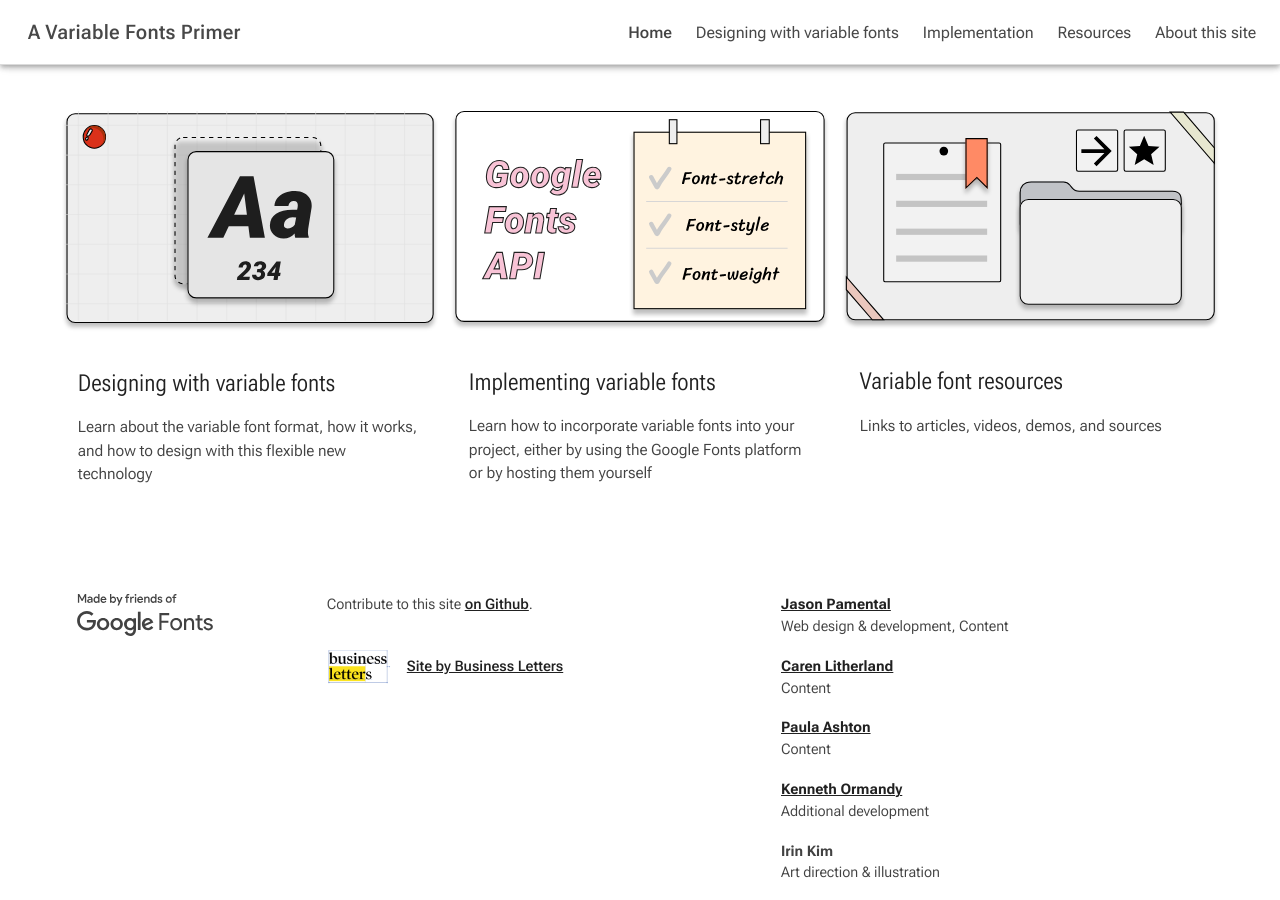
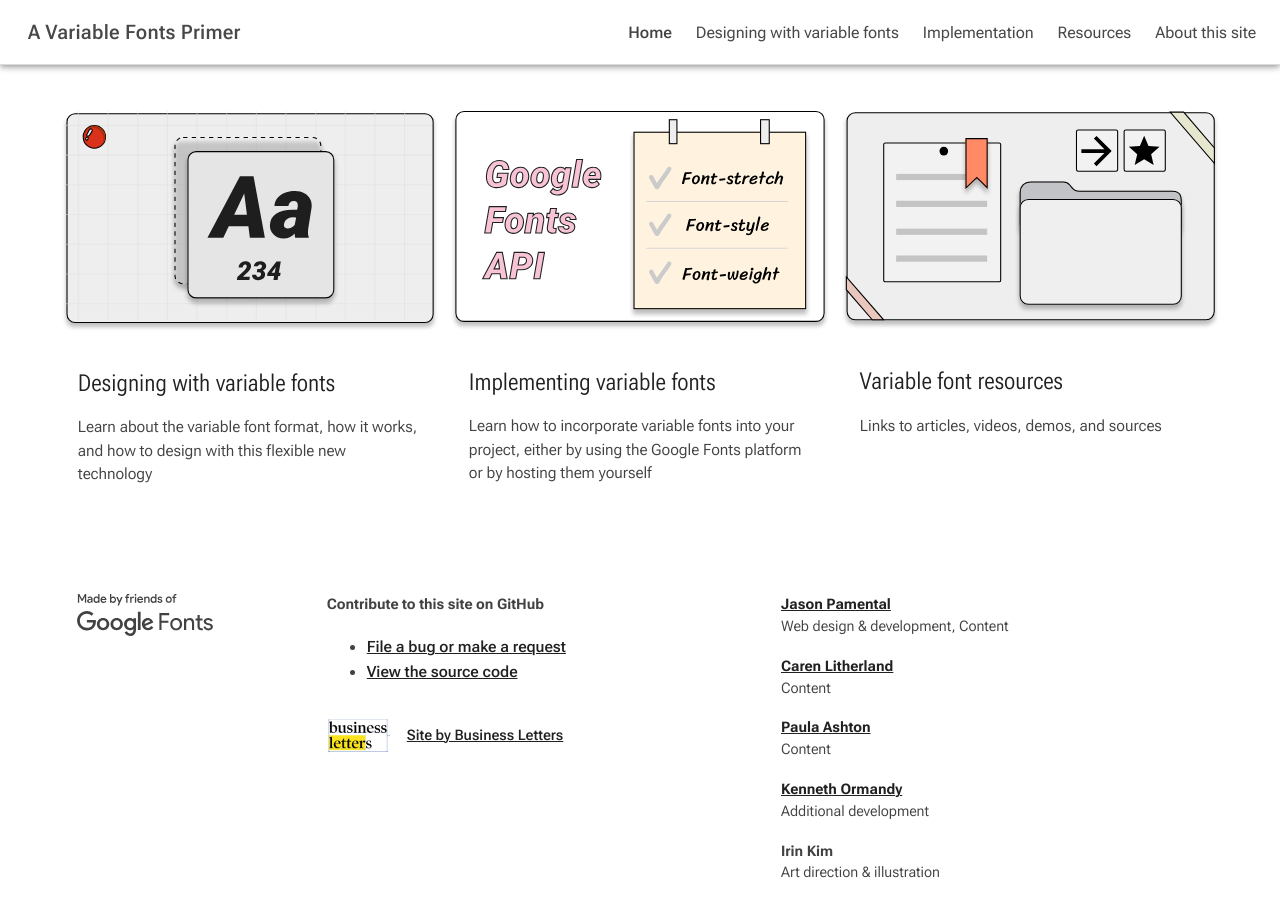
Before and after one commit to jpamental/variable-fonts, a Jekyll site: the page built from index.html, in a window 1280 px wide and 900 px high, scrolled down 850 px. Built offline with Jekyll 4.4.1, drawn with Linux system fonts in a browser that asks for light colours; a style sheet for code colours, icons or effects is not loaded.

Commit message:
Footer tweaks

```diff
--- a/_includes/beatrice/03-organisms/02-footer/footer.html
+++ b/_includes/beatrice/03-organisms/02-footer/footer.html
@@ -17,7 +17,11 @@
       {% endif %}
     </div>
     <div class="footer-col">
-      <p>Contribute to this site <a href="https://github.com/{{ site.github_username }}/{{ site.github_repo }}">on Github</a>.</p>
+      <p><strong>Contribute to this site on GitHub</strong></p>
+      <ul>
+        <li><p><a href="https://github.com/{{ site.github_username }}/{{ site.github_repo }}/issues">File a bug or make a request</a></p></li>
+        <li><p><a href="https://github.com/{{ site.github_username }}/{{ site.github_repo }}">View the source code</a></p></li>
+      </ul>
       <div class="site-by-grouping">
         <a href="https://bizlet.org" target="_blank" rel="noopener nofollow" class="bizlet-logo"><img src="{{ site.baseurl }}/assets/img/business_letters_logo.png" alt="Business Letters logo" /></a>
         <p><a href="https://bizlet.org" target="_blank" rel="noopener nofollow">Site by Business Letters</a></p>
```
